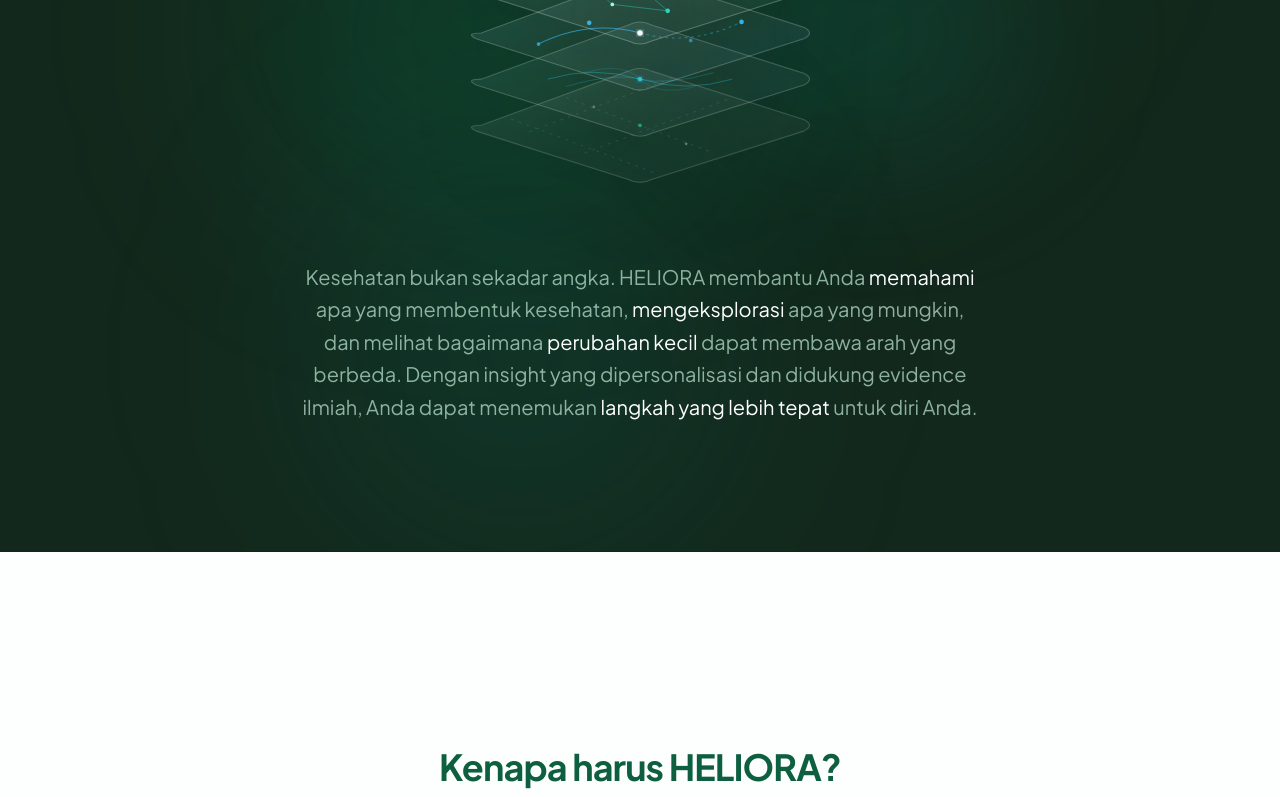
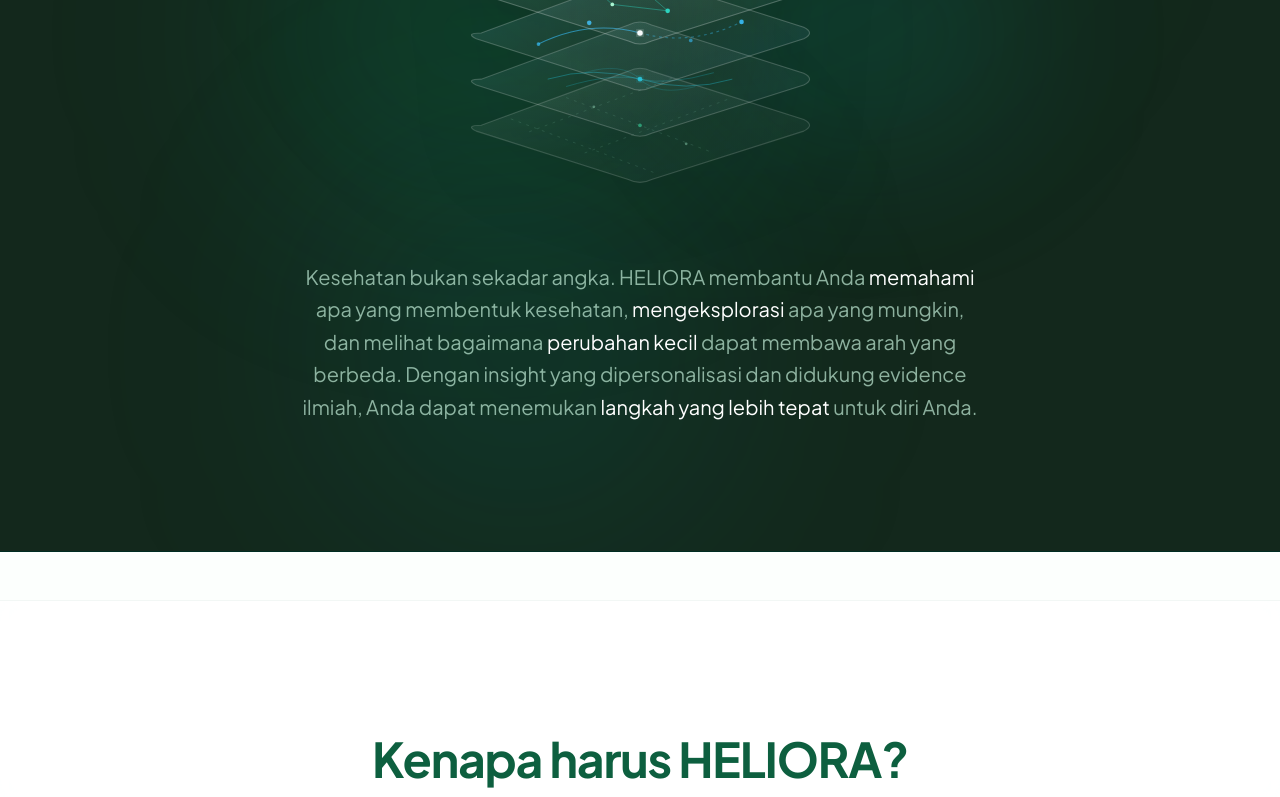
Before and after one commit to nikamushi/heliora, a Next.js app in the folder apps/web/: page / in a window 1280 px wide. Shown: the part 2763-3560 px from the top of the page. Built offline with nearby package versions, Linux system fonts and the light colour scheme.

Commit message:
FE-001.9: style Kenapa harus HELIORA section with clean white surface panel background
Why:
- Apply a full-width clean white surface panel background per user choice.

How:
- Add bg-white/80 backdrop-blur-md border-y border-brand-900/5 to section #features.

```diff
--- a/apps/web/src/app/page.tsx
+++ b/apps/web/src/app/page.tsx
@@ -222,12 +222,14 @@ export default function LandingPage() {
         </section>
 
         {/* SECTION 03: KENAPA HARUS HELIORA (#features & #simulation) */}
-        <section id="features" className="container mx-auto px-6 lg:px-12 pt-20 sm:pt-28 md:pt-36 pb-16 scroll-mt-24">
+        <section id="features" className="w-full bg-white/80 backdrop-blur-md border-y border-brand-900/5 py-20 sm:py-28 md:py-32 my-12 scroll-mt-24">
           <div id="simulation" className="scroll-mt-24" />
-          <div className="max-w-2xl mx-auto text-center">
-            <h2 className="text-3xl sm:text-4xl font-bold tracking-tight text-brand-900 leading-tight">
-              Kenapa harus HELIORA?
-            </h2>
+          <div className="container mx-auto px-6 lg:px-12">
+            <div className="max-w-2xl mx-auto text-center">
+              <h2 className="text-3xl sm:text-4xl md:text-5xl font-bold tracking-tight text-brand-900 leading-tight">
+                Kenapa harus HELIORA?
+              </h2>
+            </div>
           </div>
         </section>
 
```
